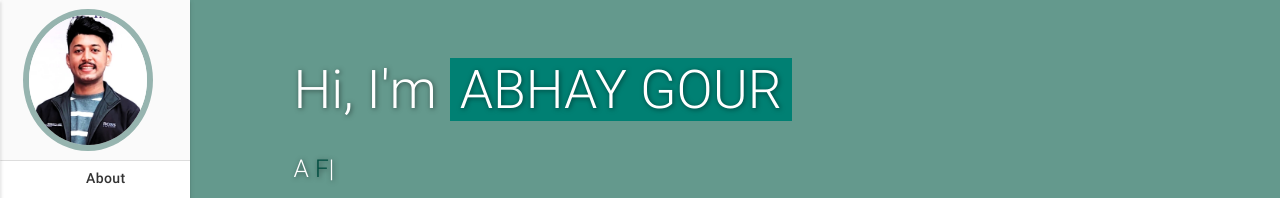
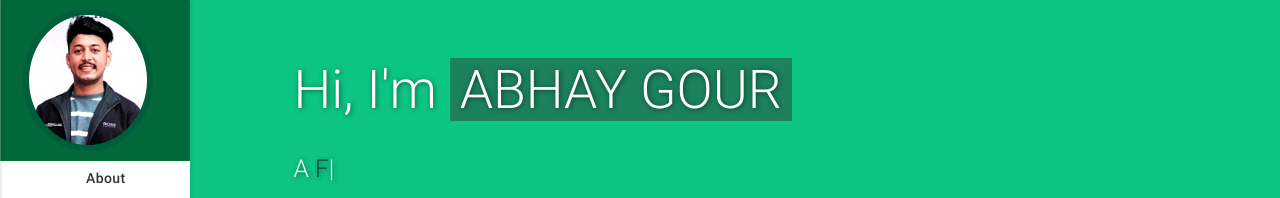
Before and after one commit to GOURBOY/MY_PORTFOLIO_2024, a plain HTML site: page index.html in a window 1280 px wide. Shown: the top 198 px of the page. Drawn offline with nearby package versions, Linux system fonts and the light colour scheme; some icons are missing.

Commit message:
final commit

```diff
--- a/assets/css/style.css
+++ b/assets/css/style.css
@@ -284,9 +284,10 @@ ul.table-of-contents li.logo a.active, ul.table-of-contents li.logo a:hover {
   padding: 30px 30px 40px;
 } */
 
+/* Colour Changes */
 ul.side-nav.fixed li.logo {
-  background-color: #fafafa;
-  border-bottom: 1px solid #ddd;
+  background-color: #006839;
+  border-bottom: 1px solid #027236;
   box-sizing: content-box;
   min-height: 90px;
   padding: 30px 30px 40px;
@@ -296,9 +297,9 @@ ul.side-nav.fixed li.logo a {
   font-weight: 200;
   line-height: 100%;
 }
-
+/* colour changes */
 ul.table-of-contents li:not(.logo) a.active, ul.table-of-contents li:not(.logo) a:hover {
-  background-color: #fafafa;
+  background-color: #0bae73;
   border-left: 3px solid;
 }
 
@@ -351,7 +352,7 @@ h3 {
   background: #a7ffeb repeat;
   position: relative;
 }
-
+/* colour changes */
 #intro.section .container {
   color: white;
   font-weight: 200;
@@ -382,9 +383,12 @@ h3 {
 #intro.section .teal {
   padding: 0 10px;
 }
+.teal {
+  background-color: rgb(28, 129, 93) !important;
+}
 
 .overlay {
-  background-color: rgba(0, 0, 0, 0.4);
+  background-color: rgb(12, 197, 132);
   height: 100%;
   left: 0;
   position: absolute;
@@ -586,9 +590,7 @@ small {
 
 /* .teal */
 
-.teal {
-  background-color: #008073 !important;
-}
+
 
 /* .teal {
   background-color: #00695c !important;
--- a/index.html
+++ b/index.html
@@ -332,7 +332,7 @@
           <div class="card-content">
             <div class="row">
               <div class="col s12 m2">
-                <a href="https://www.zhiffy.com/" target="_blank"><img alt="Zhiffy logo"
+                <a href="https://aws.amazon.com/" target="_blank"><img alt="Zhiffy logo"
                     src="assets/img/aws.png" class="responsive-img center-block" /></a> <!-- changee -->
               </div>
               <!-- <div class="col s12 m10"> -->
```
